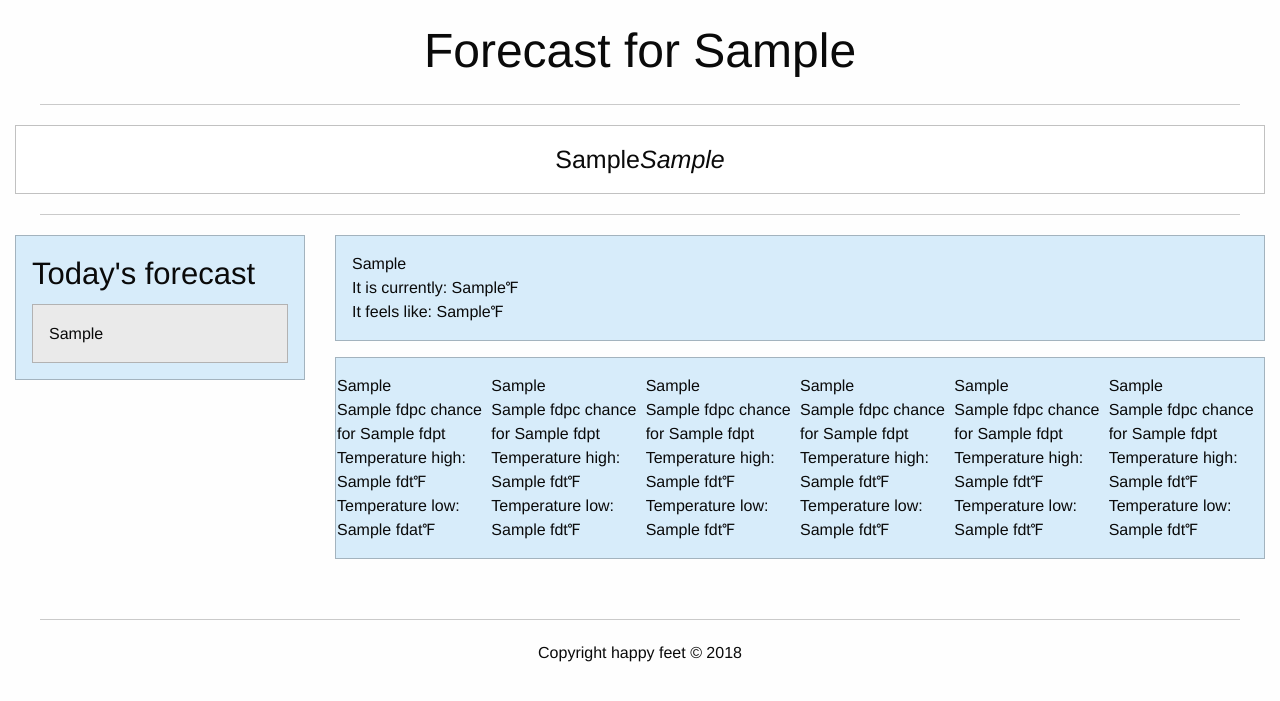
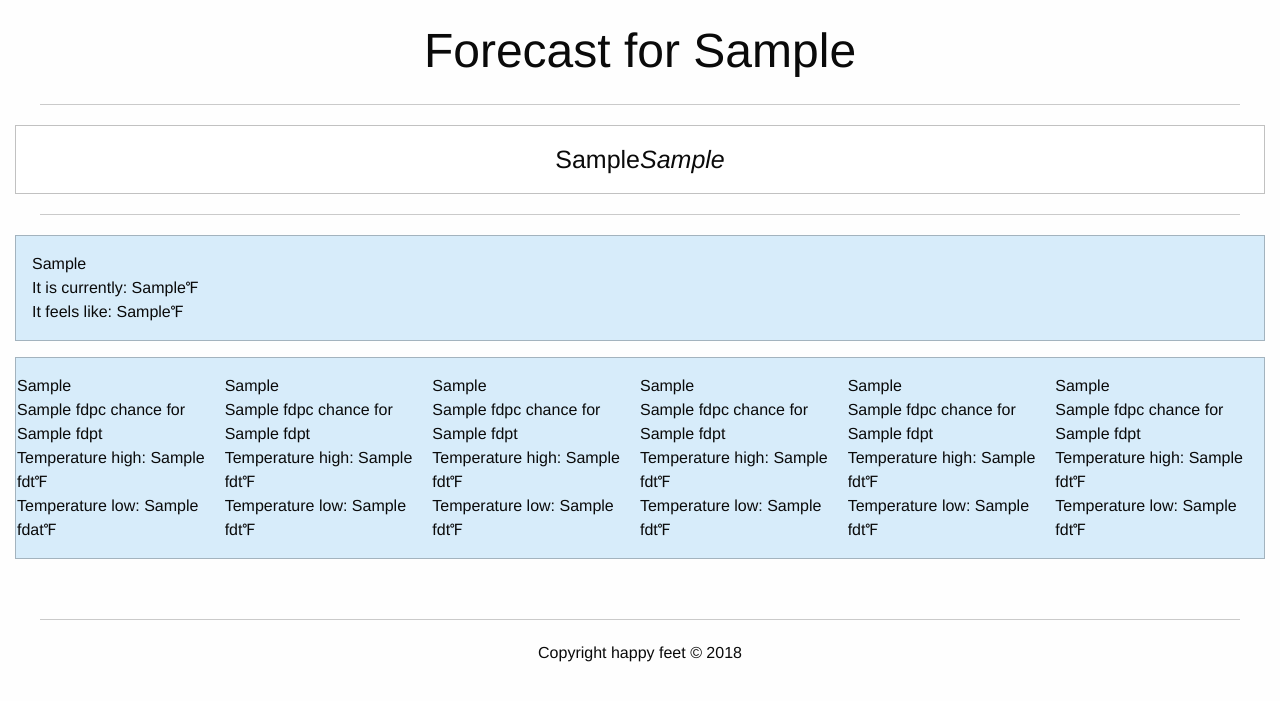
Before and after one commit to tinawong15/happy-feet, a Flask app: template templates/weather.html in a window 1280 px wide. Shown: the part 55-756 px from the top of the page. Run offline with Flask 2, Linux system fonts and the light colour scheme; the template is opened without the code that fills it: most values are stand-ins (such as "Sample title", 1, 10 or a date in 2020); some libraries are stand-ins or nearby versions.

```diff
--- a/app.py
+++ b/app.py
@@ -284,8 +284,10 @@ def weather(lo):
         fdpc.append(forecast.get_future_daily_percipitation_chance(data, i))
         fdpt.append(forecast.get_future_daily_percipitation_type(data, i))
     '''
-
-    return render_template('weather.html', lo = lo, m = message, k = keyword, t = type,  fd = forecast_dict, ct = ct, at = at, ds = ds, fds = fds, fdt = fdt, fdat = fdat, fdpc = fdpc, fdpt = fdpt)
+    if 'username' in session:
+        return render_template('weather.html', li=True, lo = lo, m = message, k = keyword, t = type,  fd = forecast_dict, ct = ct, at = at, ds = ds, fds = fds, fdt = fdt, fdat = fdat, fdpc = fdpc, fdpt = fdpt)
+    else:
+        return render_template('weather.html', li=False, lo = lo, m = message, k = keyword, t = type,  fd = forecast_dict, ct = ct, at = at, ds = ds, fds = fds, fdt = fdt, fdat = fdat, fdpc = fdpc, fdpt = fdpt)
 
 @app.route('/forgetpass')
 def forgetpass():
--- a/templates/weather.html
+++ b/templates/weather.html
@@ -22,21 +22,7 @@ Weather For {{lo}}
       {% endif %}
 
       <div class="grid-x grid-padding-x">
-	<div class="small-3 medium-3 large-3 cell">
-	  {% for l in fd %}
-	  <div class="primary callout">
-	    <h3>Today's forecast</h3>
-	    <div class="secondary callout">
-	      <p> {{ fd[l] }} </p>
-	    </div>
-	  </div>
-	  {% endfor %}
-	</div>
-
-
-
-
-	<div class="small-9 medium-9 large-9 cell">
+	<div class="small-12 medium-12 large-12 cell">
 	  <div class="primary callout">
 	    {{ds}}
 	    <br>
```
